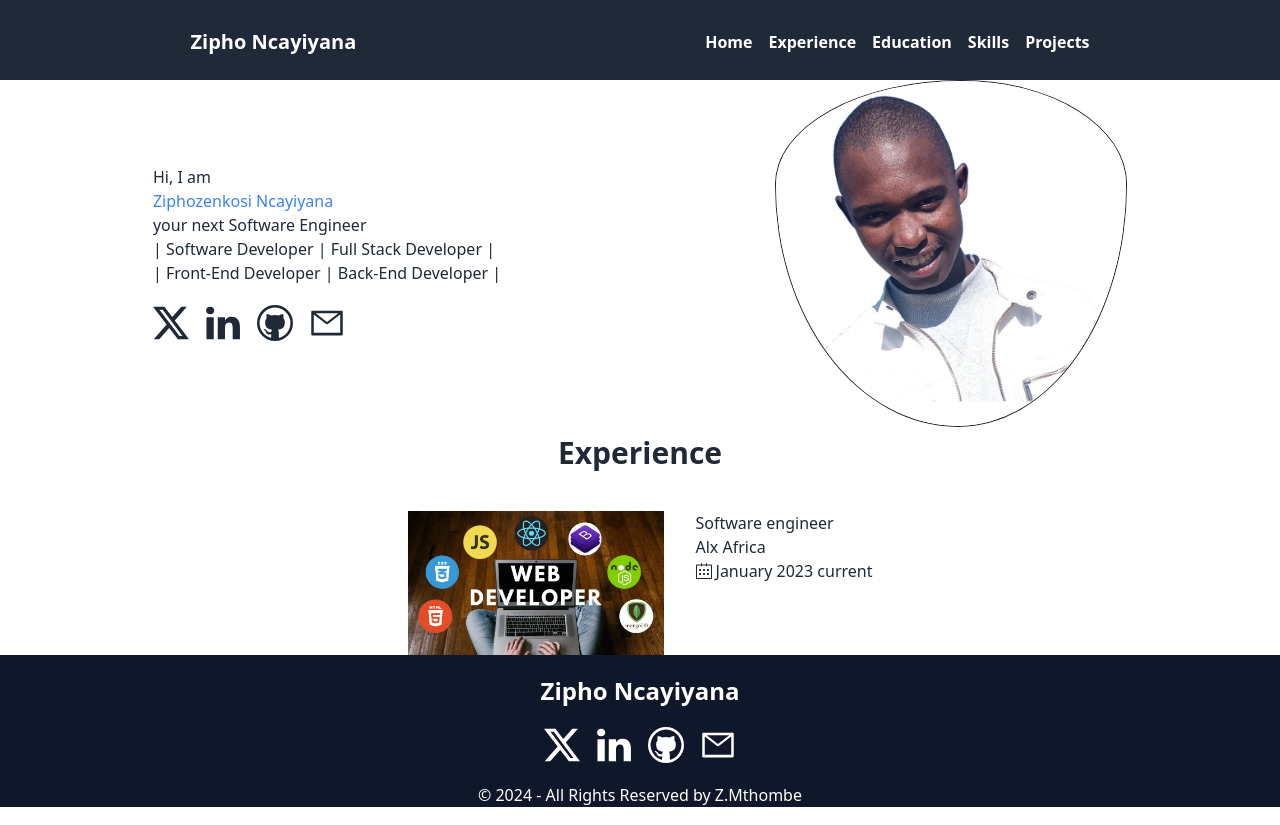
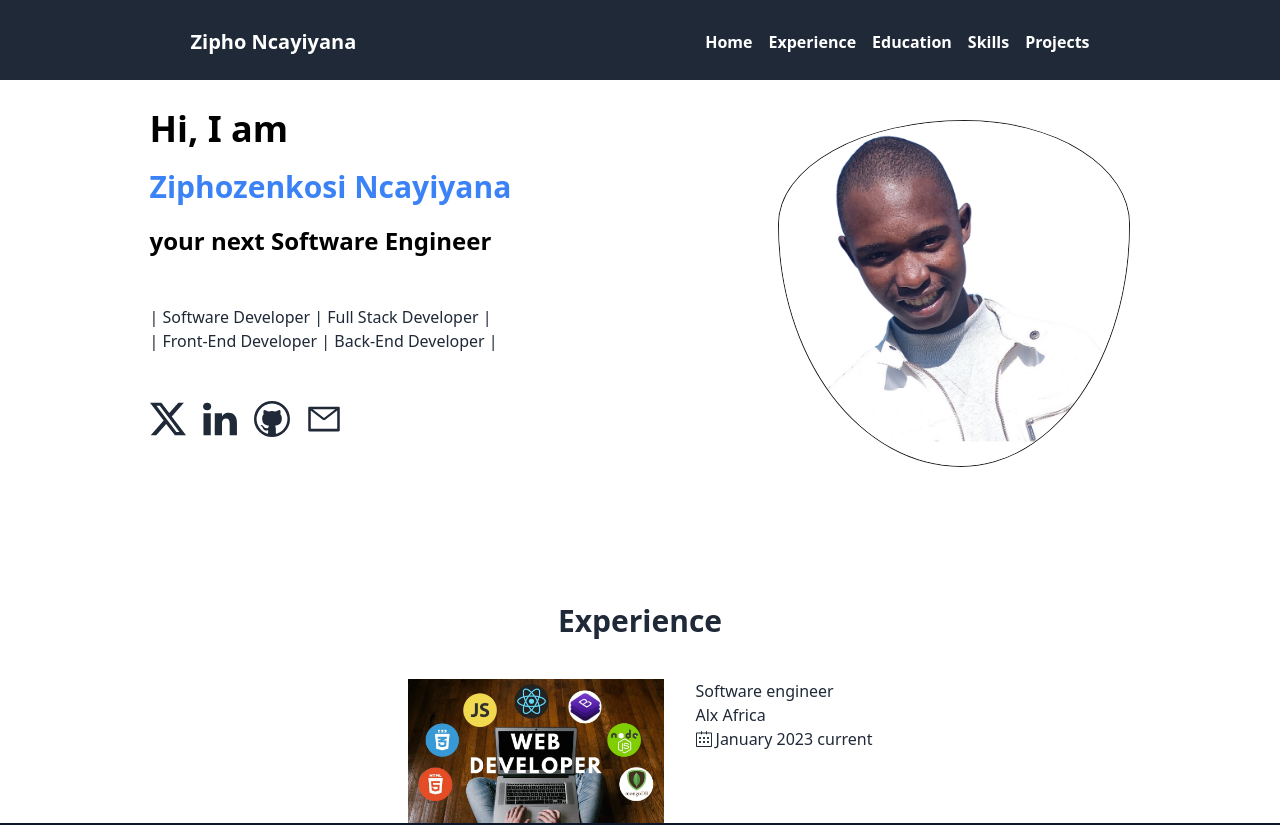
Before and after one commit to Ziphozenkosimthombe/Portifolio, a React (Vite) app: page / in a window 1280 px wide. Shown: the top 825 px of the page. Built offline with nearby package versions, Linux system fonts and the light colour scheme.

Commit message:
personal website

```diff
--- a/src/components/Experience.jsx
+++ b/src/components/Experience.jsx
@@ -2,7 +2,7 @@ import Image from '../assets/web-developer.png'
 import { SlCalender } from "react-icons/sl";
 const Experience = () => {
   return (
-    <div className="" id='experience'>
+    <div className="mt-32" id='experience'>
         <h1 className="font-bold text-center text-3xl">Experience</h1>
         <div className='flex justify-center gap-8 mt-10'>
             <div>
@@ -13,7 +13,7 @@ const Experience = () => {
                 <span>Alx Africa</span>
                 <div className='flex items-center gap-1'>
                   <SlCalender />
-                  <span> January 2023 current</span>
+                  <span> January 2023 current </span>
                 </div>
             </div>
         </div>
--- a/src/components/Home.jsx
+++ b/src/components/Home.jsx
@@ -2,19 +2,18 @@ import SocialMedia  from './SocialMedia'
 import image from '../assets/profile.jpg'
 const Home = () => {
   return (
-    <div className="container mx-auto px-4 py-2 pt-20 flex justify-around items-center " id="home">
+    <div className="container mx-auto px-4 py-2 pt-20 flex justify-around items-center" id="home">
         <div className="">
-            <h1>Hi, I am <br />
-                <span className="text-blue-500 ">Ziphozenkosi Ncayiyana</span>
-            </h1>
-            <h3>your next Software Engineer</h3>
-            <p> | Software Developer | Full Stack Developer | <br />
+            <h1 className='text-black font-extrabold text-4xl'>Hi, I am </h1>
+            <h2 className="mt-5 text-blue-500 font-bold text-3xl">Ziphozenkosi Ncayiyana</h2>
+            <h3 className='mt-5 text-black font-extrabold text-2xl'>your next Software Engineer</h3>
+            <p className='mt-12'> | Software Developer | Full Stack Developer | <br />
                 | Front-End Developer | Back-End Developer | <br />
             </p>
-            <SocialMedia />
+            <SocialMedia/>
         </div>
         <div>
-        <img src={image} alt="zipho" className="profile"/>
+        <img src={image} alt="zipho" className="profile mt-10"/>
         </div>
 
     </div>
--- a/src/components/SocialMedia.jsx
+++ b/src/components/SocialMedia.jsx
@@ -5,7 +5,7 @@ import { AiOutlineMail } from "react-icons/ai";
 
 const SocialMedia = () => {
   return (
-    <ul className="flex gap-4 mt-5">
+    <ul className="flex gap-4 mt-12">
         <li>
             <a href="https://twitter.com/Ziphozenkosi478" className="text-4xl">
                 <BsTwitterX />
```
Also changed, not shown: src/components/Education.jsx (added), src/index.css (line endings or trailing spaces).
